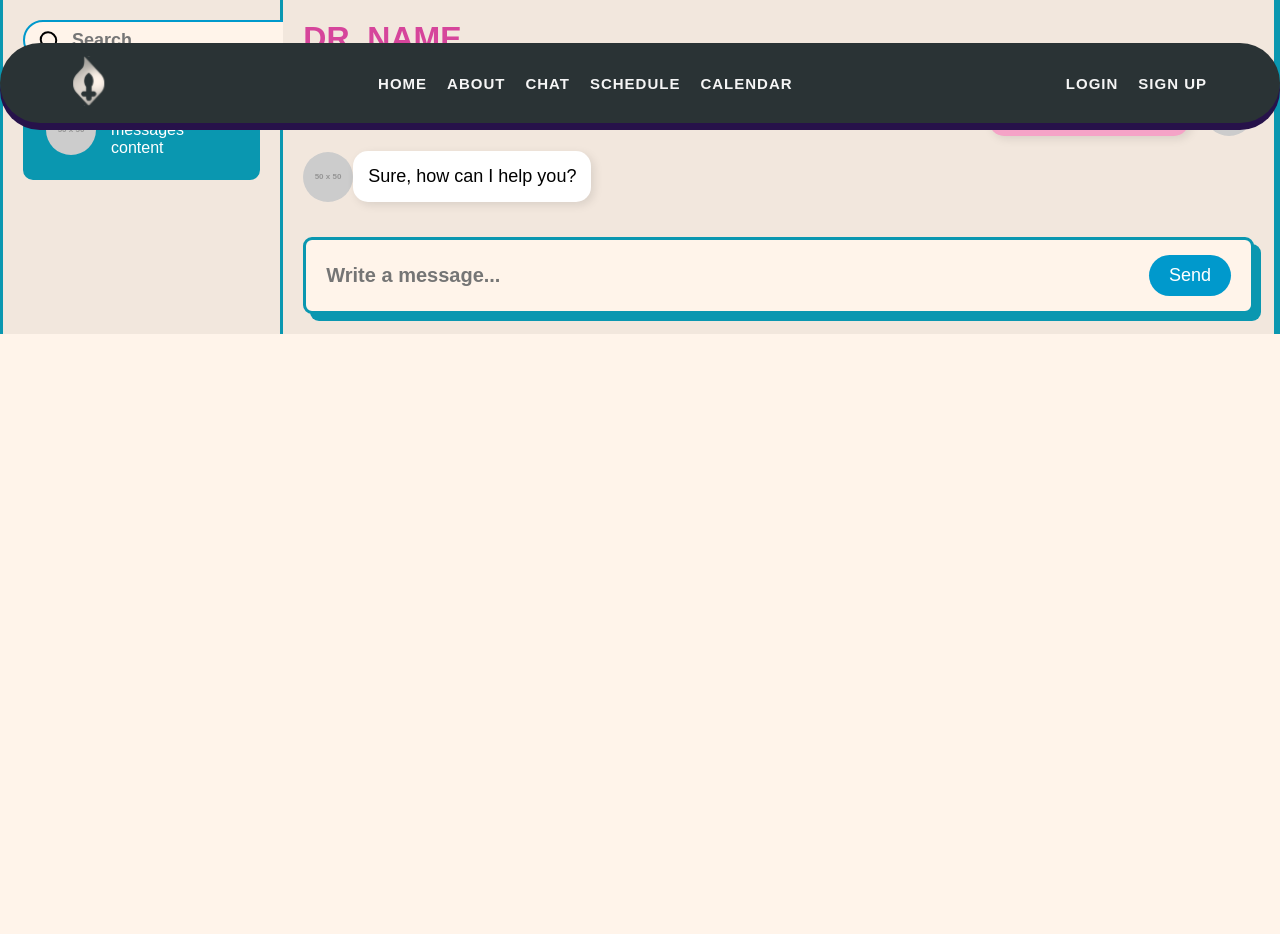
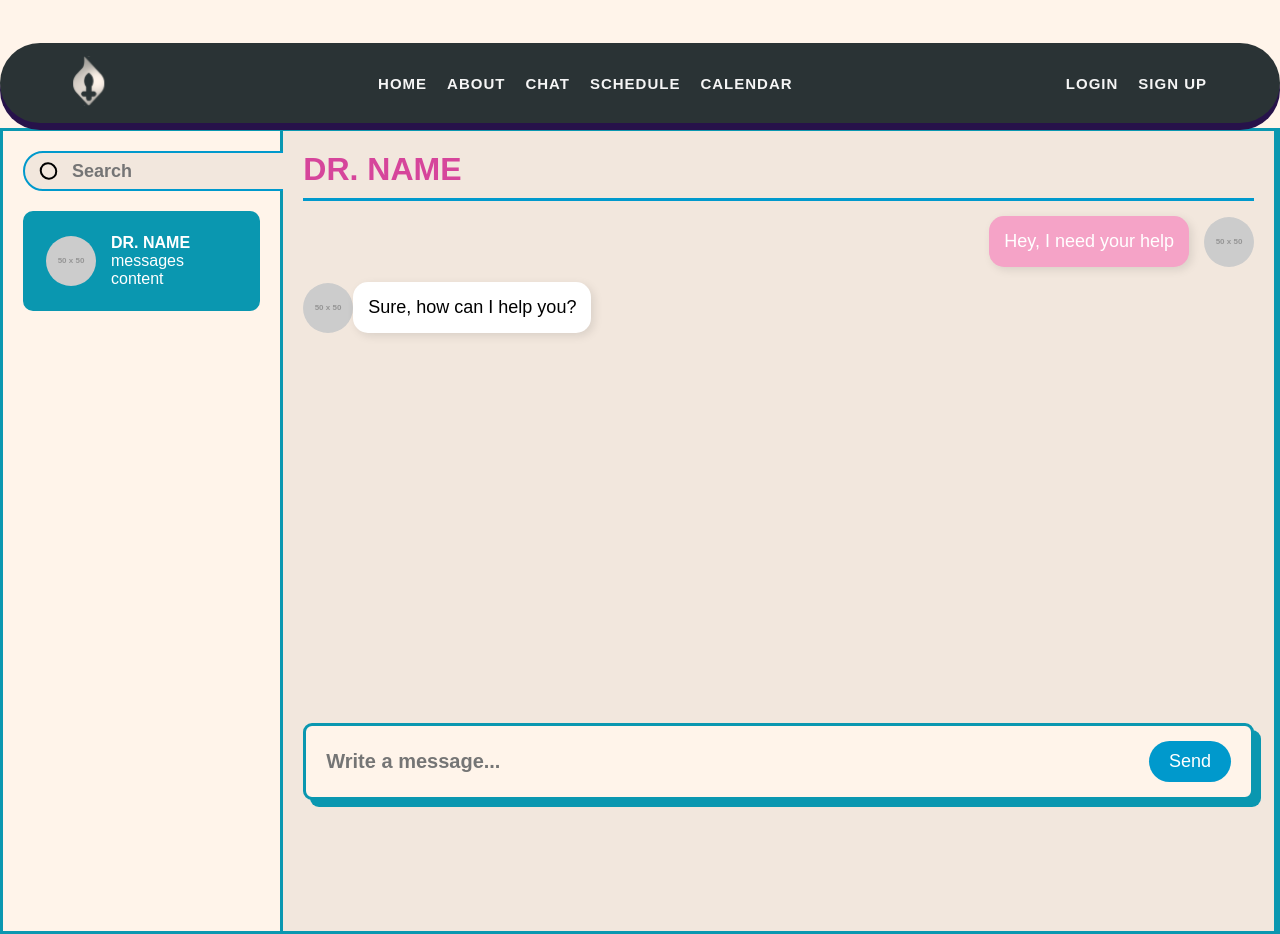
Before and after one commit to TrucNguyen2211/Hackathon_NhamNhamNho, a React (Vite) app in the folder frontend/: page /chat in a window 1280 px wide. Before the commit the page ends 800 px from the top, so only its background shows below. Built offline with nearby package versions, Linux system fonts and the light colour scheme.

Commit message:
make the box chat be at the bottom

```diff
--- a/frontend/src/index.css
+++ b/frontend/src/index.css
@@ -8,7 +8,7 @@
 #root {
   width: 100%;
   height: 100%;
-  /* padding-top: 4%; */
+  padding-top: 10%;
   background-color: #FFF4EA;
 }
 
--- a/frontend/src/pages/ChatInterface.css
+++ b/frontend/src/pages/ChatInterface.css
@@ -1,30 +1,37 @@
+/* General Styling for Chat Interface */
+.chat-interface {
+    display: flex;
+    flex-direction: column;
+    height: calc(100vh - 60px); /* Subtract the height of the navbar (adjust 60px as needed) */
+    box-sizing: border-box;
+}
+
 /* General Styling */
 body {
     margin: 0;
     font-family: 'Poppins', sans-serif;
     background: #F2E7DD;
-    height: 100vh;
     display: flex;
     flex-direction: column;
     width: 100%;
-    height: 100%;
-    padding-top: 15%;
 }
 
 /* Continuous Blue Border Line */
 .container {
     display: flex;
-    flex: 1;
     border-left: 3px solid #0A97B0;
     border-right: 3px solid #0A97B0;
+    border-top: 3px solid #0A97B0;
+    border-bottom: 3px solid #0A97B0;
 }
 
 /* Contacts Section */
 .contacts {
     width: 22%;
-    background: #F2E7DD;
+    /* background: #F2E7DD; */
     padding: 20px;
     border-right: 3px solid #0A97B0;
+
 }
 
 /* Search Bar */
@@ -32,7 +39,7 @@ body {
     box-sizing: border-box;
     width: 90%;
     height: 50px;
-    background: #FFF4EA;
+    background: #F2E7DD;
     border: 3px solid #0A97B0;
     border-radius: 26.5px;
     display: flex;
@@ -91,6 +98,8 @@ body {
     padding: 20px;
     position: relative;
     border-right: 3px solid #0A97B0;
+    height: 100vh; /*full height*/
+    box-sizing: border-box;
 }
 
 .chat-header {
```
Also changed, not shown: 1 other file (tests, documents, lock files or other folders).
